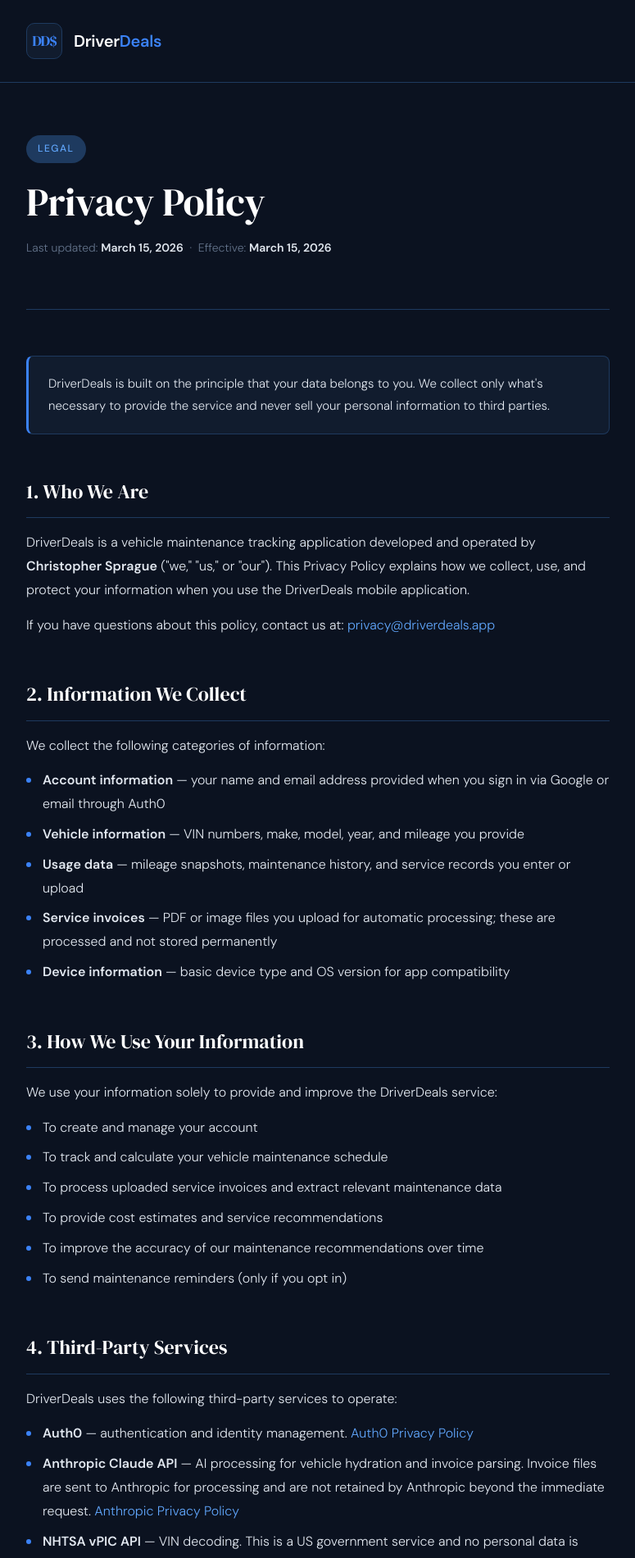
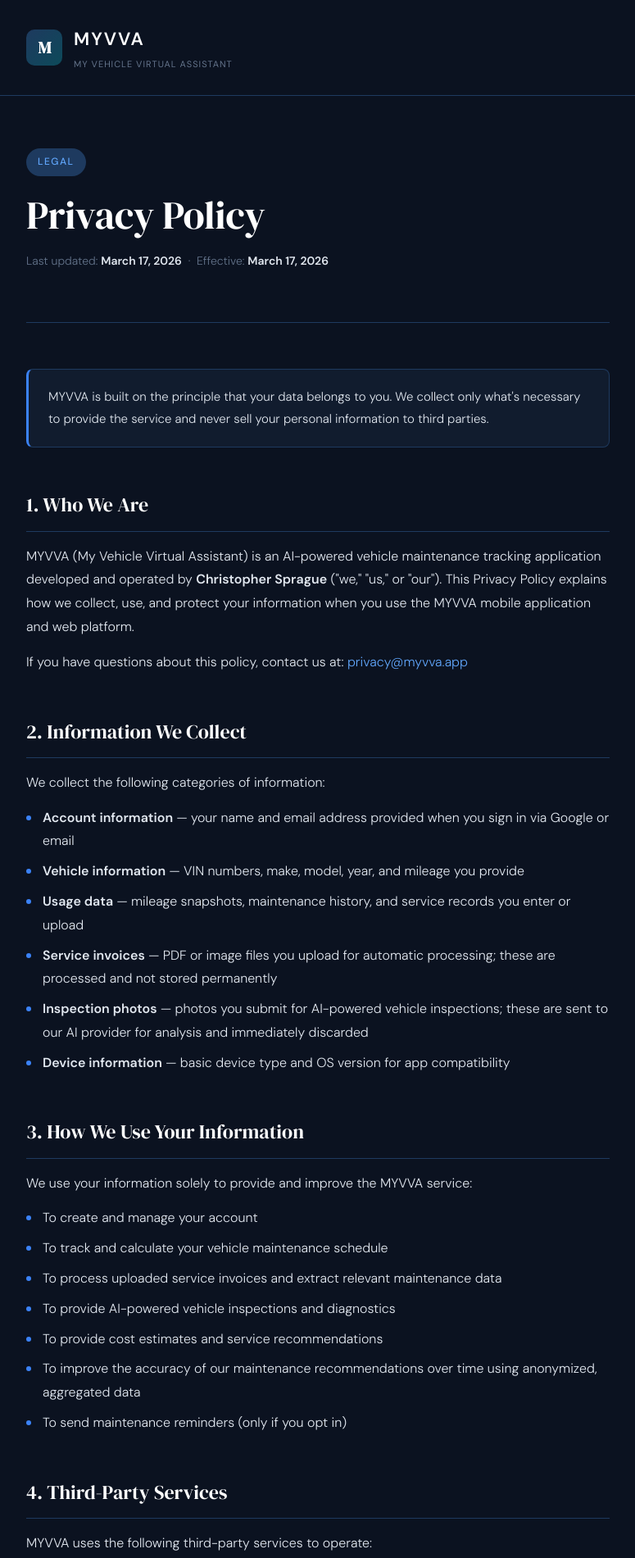
Before and after one commit to csprague012/driverdeals-privacy, a plain HTML site: page index.html in a window 1280 px wide. Shown: the top 1901 px of the page at 82% size, without its empty margins (252-1027 px from the left). Drawn offline with Linux system fonts and the light colour scheme.

Commit message:
Update Privacy Policy for MYVVA branding

```diff
--- a/index.html
+++ b/index.html
@@ -3,7 +3,7 @@
 <head>
   <meta charset="UTF-8" />
   <meta name="viewport" content="width=device-width, initial-scale=1.0"/>
-  <title>DriverDeals — Privacy Policy</title>
+  <title>MYVVA — Privacy Policy</title>
   <style>
     @import url('https://fonts.googleapis.com/css2?family=DM+Sans:wght@300;400;500;600&family=DM+Serif+Display&display=swap');
 
@@ -50,27 +50,32 @@
     .logo-mark {
       width: 44px;
       height: 44px;
-      background: var(--surface);
-      border: 1px solid var(--border);
+      background: linear-gradient(135deg, #1e3a5f, #0d4a5a);
       border-radius: 10px;
       display: flex;
       align-items: center;
       justify-content: center;
       font-family: 'DM Serif Display', serif;
-      font-size: 18px;
-      color: var(--blue);
+      font-size: 20px;
+      font-weight: 700;
+      color: var(--white);
       letter-spacing: -1px;
     }
 
     .logo-text {
-      font-size: 20px;
-      font-weight: 600;
+      font-size: 22px;
+      font-weight: 700;
       color: var(--white);
-      letter-spacing: -0.3px;
+      letter-spacing: 2px;
+      text-transform: uppercase;
     }
 
-    .logo-text span {
-      color: var(--blue);
+    .logo-sub {
+      font-size: 11px;
+      color: var(--muted);
+      letter-spacing: 1px;
+      text-transform: uppercase;
+      margin-top: 1px;
     }
 
     .hero {
@@ -200,8 +205,11 @@
   <header>
     <div class="container">
       <div class="logo">
-        <div class="logo-mark">DD$</div>
-        <span class="logo-text">Driver<span>Deals</span></span>
+        <div class="logo-mark">M</div>
+        <div>
+          <div class="logo-text">MYVVA</div>
+          <div class="logo-sub">My Vehicle Virtual Assistant</div>
+        </div>
       </div>
     </div>
   </header>
@@ -211,8 +219,8 @@
       <div class="badge">Legal</div>
       <h1>Privacy Policy</h1>
       <p class="meta">
-        Last updated: <strong>March 15, 2026</strong> &nbsp;·&nbsp;
-        Effective: <strong>March 15, 2026</strong>
+        Last updated: <strong>March 17, 2026</strong> &nbsp;·&nbsp;
+        Effective: <strong>March 17, 2026</strong>
       </p>
     </div>
 
@@ -220,47 +228,49 @@
 
       <section>
         <div class="highlight-box">
-          <p>DriverDeals is built on the principle that your data belongs to you. We collect only what's necessary to provide the service and never sell your personal information to third parties.</p>
+          <p>MYVVA is built on the principle that your data belongs to you. We collect only what's necessary to provide the service and never sell your personal information to third parties.</p>
         </div>
       </section>
 
       <section>
         <h2>1. Who We Are</h2>
-        <p>DriverDeals is a vehicle maintenance tracking application developed and operated by <strong>Christopher Sprague</strong> ("we," "us," or "our"). This Privacy Policy explains how we collect, use, and protect your information when you use the DriverDeals mobile application.</p>
-        <p>If you have questions about this policy, contact us at: <a href="mailto:privacy@driverdeals.app">privacy@driverdeals.app</a></p>
+        <p>MYVVA (My Vehicle Virtual Assistant) is an AI-powered vehicle maintenance tracking application developed and operated by <strong>Christopher Sprague</strong> ("we," "us," or "our"). This Privacy Policy explains how we collect, use, and protect your information when you use the MYVVA mobile application and web platform.</p>
+        <p>If you have questions about this policy, contact us at: <a href="mailto:privacy@myvva.app">privacy@myvva.app</a></p>
       </section>
 
       <section>
         <h2>2. Information We Collect</h2>
         <p>We collect the following categories of information:</p>
         <ul>
-          <li><strong>Account information</strong> — your name and email address provided when you sign in via Google or email through Auth0</li>
+          <li><strong>Account information</strong> — your name and email address provided when you sign in via Google or email</li>
           <li><strong>Vehicle information</strong> — VIN numbers, make, model, year, and mileage you provide</li>
           <li><strong>Usage data</strong> — mileage snapshots, maintenance history, and service records you enter or upload</li>
           <li><strong>Service invoices</strong> — PDF or image files you upload for automatic processing; these are processed and not stored permanently</li>
+          <li><strong>Inspection photos</strong> — photos you submit for AI-powered vehicle inspections; these are sent to our AI provider for analysis and immediately discarded</li>
           <li><strong>Device information</strong> — basic device type and OS version for app compatibility</li>
         </ul>
       </section>
 
       <section>
         <h2>3. How We Use Your Information</h2>
-        <p>We use your information solely to provide and improve the DriverDeals service:</p>
+        <p>We use your information solely to provide and improve the MYVVA service:</p>
         <ul>
           <li>To create and manage your account</li>
           <li>To track and calculate your vehicle maintenance schedule</li>
           <li>To process uploaded service invoices and extract relevant maintenance data</li>
+          <li>To provide AI-powered vehicle inspections and diagnostics</li>
           <li>To provide cost estimates and service recommendations</li>
-          <li>To improve the accuracy of our maintenance recommendations over time</li>
+          <li>To improve the accuracy of our maintenance recommendations over time using anonymized, aggregated data</li>
           <li>To send maintenance reminders (only if you opt in)</li>
         </ul>
       </section>
 
       <section>
         <h2>4. Third-Party Services</h2>
-        <p>DriverDeals uses the following third-party services to operate:</p>
+        <p>MYVVA uses the following third-party services to operate:</p>
         <ul>
           <li><strong>Auth0</strong> — authentication and identity management. <a href="https://auth0.com/privacy" target="_blank">Auth0 Privacy Policy</a></li>
-          <li><strong>Anthropic Claude API</strong> — AI processing for vehicle hydration and invoice parsing. Invoice files are sent to Anthropic for processing and are not retained by Anthropic beyond the immediate request. <a href="https://www.anthropic.com/privacy" target="_blank">Anthropic Privacy Policy</a></li>
+          <li><strong>Anthropic Claude API</strong> — AI processing for vehicle analysis, invoice parsing, and inspection photo assessment. Files and photos are sent to Anthropic for processing and are not retained by Anthropic beyond the immediate request. <a href="https://www.anthropic.com/privacy" target="_blank">Anthropic Privacy Policy</a></li>
           <li><strong>NHTSA vPIC API</strong> — VIN decoding. This is a US government service and no personal data is shared.</li>
           <li><strong>MongoDB Atlas</strong> — secure cloud database storage for your vehicle and maintenance data</li>
           <li><strong>eBay Browse API</strong> — parts search and pricing. Search queries may include vehicle year, make, and model but no personal identifying information</li>
@@ -286,13 +296,24 @@
       </section>
 
       <section>
-        <h2>7. Data Sharing</h2>
-        <p>We do not sell, rent, or share your personal information with third parties for marketing purposes. We may share anonymized, aggregated data (such as average service costs by region) that cannot be linked to any individual user to improve service recommendations across the platform.</p>
-        <p>We may disclose your information if required by law or to protect the rights and safety of our users.</p>
+        <h2>7. Inspection Photo Processing</h2>
+        <div class="highlight-box">
+          <p>When you submit a photo for AI inspection (e.g. tire tread, brake pads, battery), the image is sent directly to the Anthropic Claude API for analysis and is <strong>immediately discarded</strong> after processing. MYVVA does not store your inspection photos. Only the structured result (pass/monitor/fail, observations, recommendation) is saved to your account.</p>
+        </div>
       </section>
 
       <section>
-        <h2>8. Your Rights</h2>
+        <h2>8. Aggregated Data</h2>
+        <p>We may use anonymized, aggregated data — such as average service costs by region or common maintenance intervals by vehicle type — to improve recommendations across the platform. This data cannot be linked to any individual user and is used solely to make MYVVA more accurate and useful for everyone.</p>
+      </section>
+
+      <section>
+        <h2>9. Data Sharing</h2>
+        <p>We do not sell, rent, or share your personal information with third parties for marketing purposes. We may disclose your information if required by law or to protect the rights and safety of our users.</p>
+      </section>
+
+      <section>
+        <h2>10. Your Rights</h2>
         <p>You have the following rights regarding your data:</p>
         <ul>
           <li><strong>Access</strong> — request a copy of the data we hold about you</li>
@@ -301,26 +322,27 @@
           <li><strong>Portability</strong> — request your data in a machine-readable format</li>
           <li><strong>Opt-out</strong> — unsubscribe from any communications at any time</li>
         </ul>
-        <p>To exercise any of these rights, contact us at <a href="mailto:privacy@driverdeals.app">privacy@driverdeals.app</a>.</p>
+        <p>To exercise any of these rights, contact us at <a href="mailto:privacy@myvva.app">privacy@myvva.app</a>.</p>
       </section>
 
       <section>
-        <h2>9. Children's Privacy</h2>
-        <p>DriverDeals is not directed at children under 13 years of age. We do not knowingly collect personal information from children under 13. If you believe we have inadvertently collected such information, please contact us immediately.</p>
+        <h2>11. Children's Privacy</h2>
+        <p>MYVVA is not directed at children under 13 years of age. We do not knowingly collect personal information from children under 13. If you believe we have inadvertently collected such information, please contact us immediately.</p>
       </section>
 
       <section>
-        <h2>10. Changes to This Policy</h2>
+        <h2>12. Changes to This Policy</h2>
         <p>We may update this Privacy Policy from time to time. When we do, we will update the "Last updated" date at the top of this page. Continued use of the app after changes constitutes acceptance of the updated policy. For significant changes, we will notify users via the app or email.</p>
       </section>
 
       <section>
-        <h2>11. Contact</h2>
+        <h2>13. Contact</h2>
         <p>For any privacy-related questions or concerns, please contact:</p>
         <div class="highlight-box">
           <p><strong>Christopher Sprague</strong><br/>
-          DriverDeals<br/>
-          Email: <a href="mailto:privacy@driverdeals.app">privacy@driverdeals.app</a></p>
+          MYVVA — My Vehicle Virtual Assistant<br/>
+          Email: <a href="mailto:privacy@myvva.app">privacy@myvva.app</a><br/>
+          Web: <a href="https://myvva.app" target="_blank">myvva.app</a></p>
         </div>
       </section>
 
@@ -329,7 +351,7 @@
 
   <footer>
     <div class="container">
-      <p>© 2026 Christopher Sprague · DriverDeals · All rights reserved</p>
+      <p>© 2026 Christopher Sprague · MYVVA · All rights reserved</p>
     </div>
   </footer>
 
```
